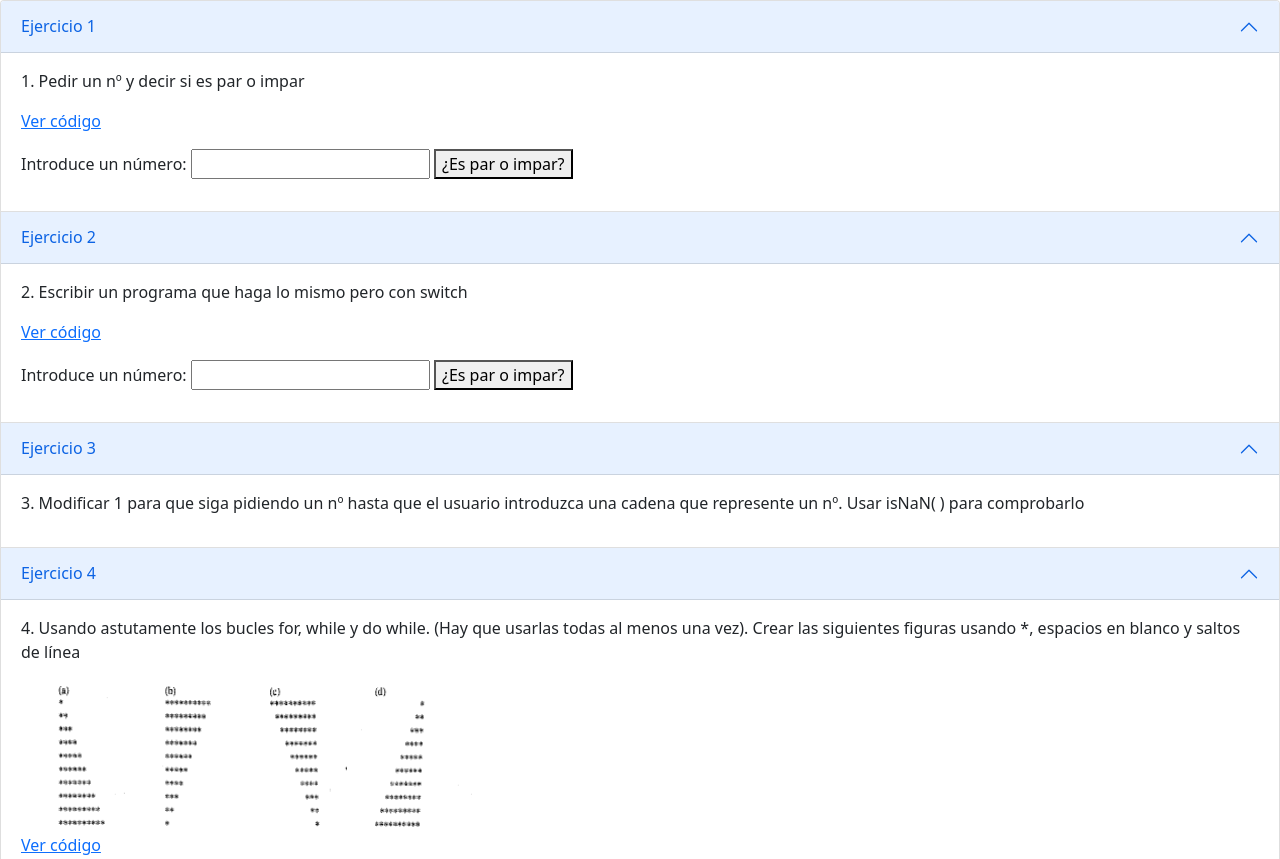
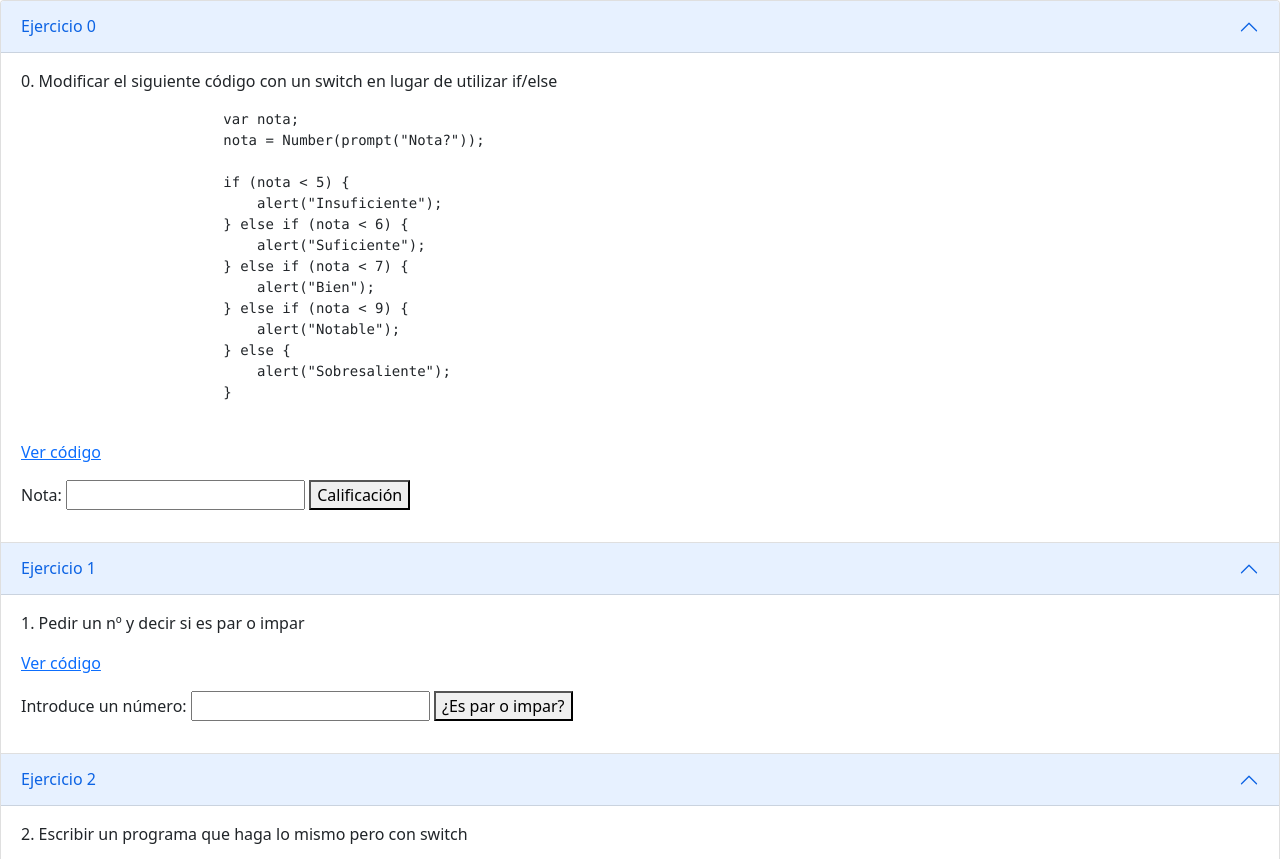
Before and after one commit to angelgr-com/exercises-flow-control, a plain HTML site: page index.html in a window 1280 px wide. Shown: the top 859 px of the page. Drawn offline with nearby package versions, Linux system fonts and the light colour scheme.

Commit message:
feat: added proposed exercises

```diff
--- a/index.html
+++ b/index.html
@@ -3,7 +3,6 @@
 
 <head>
     <meta charset="UTF-8">
-    <meta http-equiv="X-UA-Compatible" content="IE=edge">
     <meta name="viewport" content="width=device-width, initial-scale=1.0">
     <title>exercises_flow_Control.pdf</title>
     <link href="https://cdn.jsdelivr.net/npm/bootstrap@5.0.2/dist/css/bootstrap.min.css" rel="stylesheet"
@@ -14,6 +13,41 @@
 <body>
 
     <div class="accordion" id="accordionExample">
+        <div class="accordion-item">
+            <h2 class="accordion-header" id="headingZero">
+                <button class="accordion-button" type="button" data-bs-toggle="collapse" data-bs-target="#collapseZero"
+                    aria-expanded="true" aria-controls="collapseZero">
+                    Ejercicio 0
+                </button>
+            </h2>
+            <div id="collapseZero" class="accordion-collapse collapse show" aria-labelledby="headingZero"
+                data-bs-parent="#accordionExample">
+                <div class="accordion-body">
+                    <p>0. Modificar el siguiente código con un switch en lugar de utilizar if/else</p>
+                    <pre>
+                        var nota;
+                        nota = Number(prompt("Nota?"));
+
+                        if (nota < 5) {
+                            alert("Insuficiente");
+                        } else if (nota < 6) {
+                            alert("Suficiente");
+                        } else if (nota < 7) {
+                            alert("Bien");
+                        } else if (nota < 9) {
+                            alert("Notable");
+                        } else {
+                            alert("Sobresaliente");
+                        }
+                    </pre>
+                    <p><a href="./scripts/ex0.js" target="_blank">Ver código</a></p>
+                    <label for="grade">Nota: </label>
+                    <input type="text" id="grade">
+                    <button onclick="getGrade()">Calificación</button>
+                    <p id="showGrade"></p>
+                </div>
+            </div>
+        </div>
         <div class="accordion-item">
             <h2 class="accordion-header" id="headingOne">
                 <button class="accordion-button" type="button" data-bs-toggle="collapse" data-bs-target="#collapseOne"
@@ -101,6 +135,7 @@
         </div>
     </div>
 
+    <script src="./scripts/ex0.js"></script>
     <script src="./scripts/ex1.js"></script>
     <script src="./scripts/ex2.js"></script>
     <script src="./scripts/ex4.js"></script>
--- /dev/null
+++ b/scripts/ex0.js
@@ -0,0 +1,38 @@
+const getGrade = () => {
+    let grade = document.getElementById('grade').value;
+
+    switch(true) {
+        case grade === "":
+            showMessage('Introduce una nota.');
+            break;
+        case grade < 5:
+            showMessage('Insuficiente');
+            break;
+        case grade < 6:
+            showMessage('Suficiente');
+            break;
+        case grade < 7:
+            showMessage('Bien');
+            break;
+        case grade < 9:
+            showMessage('Notable');
+            break;
+        case isNaN(grade) || grade > 10:
+            showMessage('Introduce una nota del 0 al 10.');
+            break;
+        default:
+            showMessage('Sobresaliente');
+            break;
+    }
+}
+
+const showMessage = (message) => {
+    document.getElementById('showGrade').innerHTML = `<p>${message}</p>`;
+}
+
+let i, j, sum = 0;
+for (i = 0, j = 10; i < 5; i++, j--) {
+    sum += i * j;
+    console.log("sum = " + sum + `; i = ${i}; j = ${j};\n`);
+}
+console.log("sum = " + sum);
```
